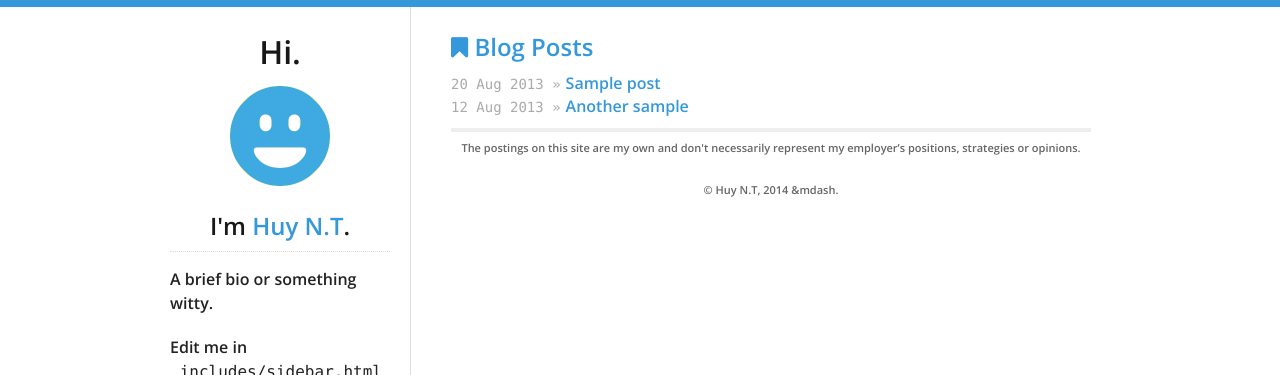
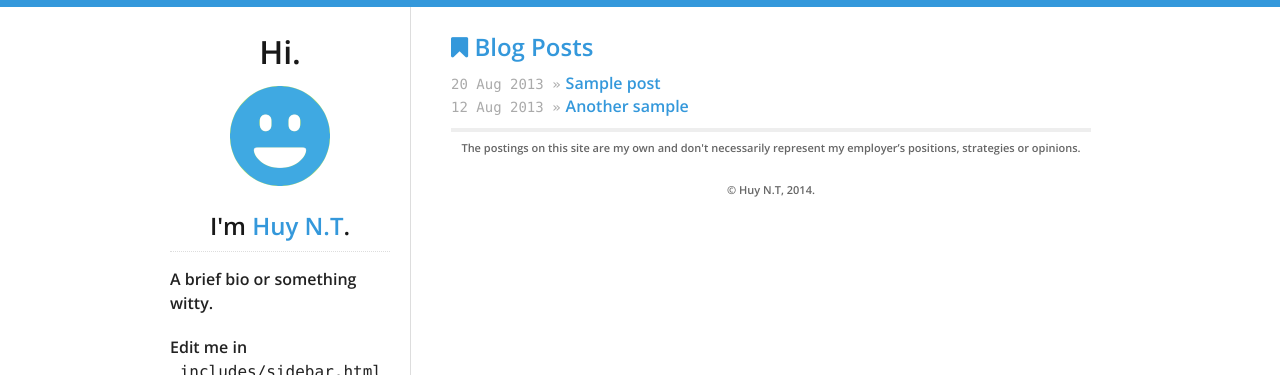
Before and after one commit to huynt-plus/huynt-plus.github.io, a Jekyll site: the page built from index.html, in a window 1280 px wide. Shown: the top 375 px of the page. Built offline with Jekyll 4.4.1, drawn with Linux system fonts in a browser that asks for light colours; nearby versions of some CDN libraries.

Commit message:
Update footer.html

```diff
--- a/_includes/footer.html
+++ b/_includes/footer.html
@@ -7,6 +7,6 @@
   {% endif %}
 
   <p>
-    © {{ site.data.theme.name }}, 2014 &mdash.
+    © {{ site.data.theme.name }}, 2014.
   </p>
 </div>
```
